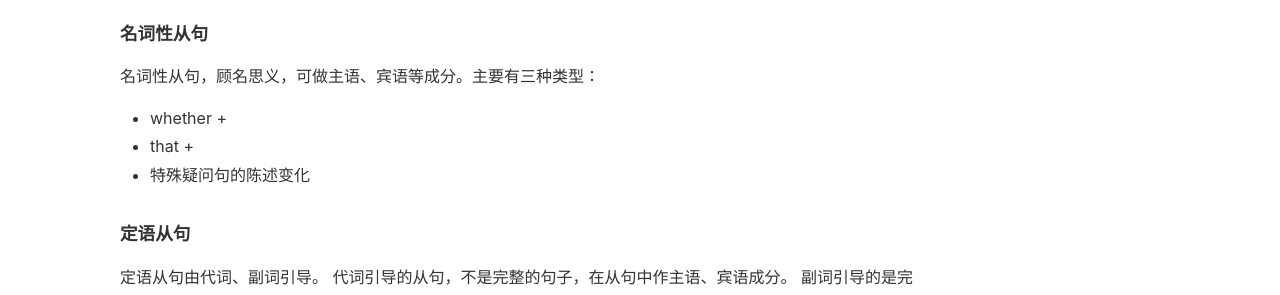
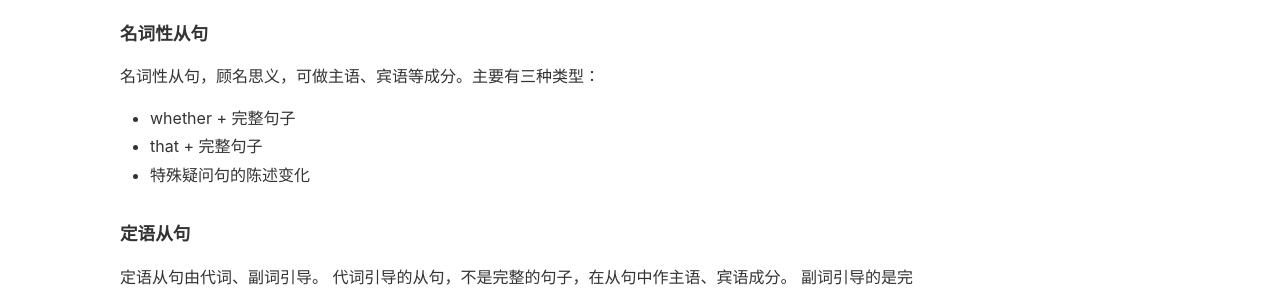
Before and after one commit to aiz327/songandxin.github.io, a Jekyll site: the page built from _posts/2021-07-12-英语从句.md, in a window 1280 px wide. Shown: the part 344-639 px from the top of the page. Built offline with Jekyll 4.4.1, drawn with Linux system fonts in a browser that asks for light colours; nearby versions of some CDN libraries; our own code applies the rules of GitHub Pages for plain Markdown files.

Commit message:
Update 2021-07-12-英语从句.md

```diff
--- a/_posts/2021-07-12-英语从句.md
+++ b/_posts/2021-07-12-英语从句.md
@@ -6,8 +6,8 @@
 
 名词性从句，顾名思义，可做主语、宾语等成分。主要有三种类型：
 
-- whether +
-- that +
+- whether + 完整句子
+- that + 完整句子
 - 特殊疑问句的陈述变化
 
 #### 定语从句
```
